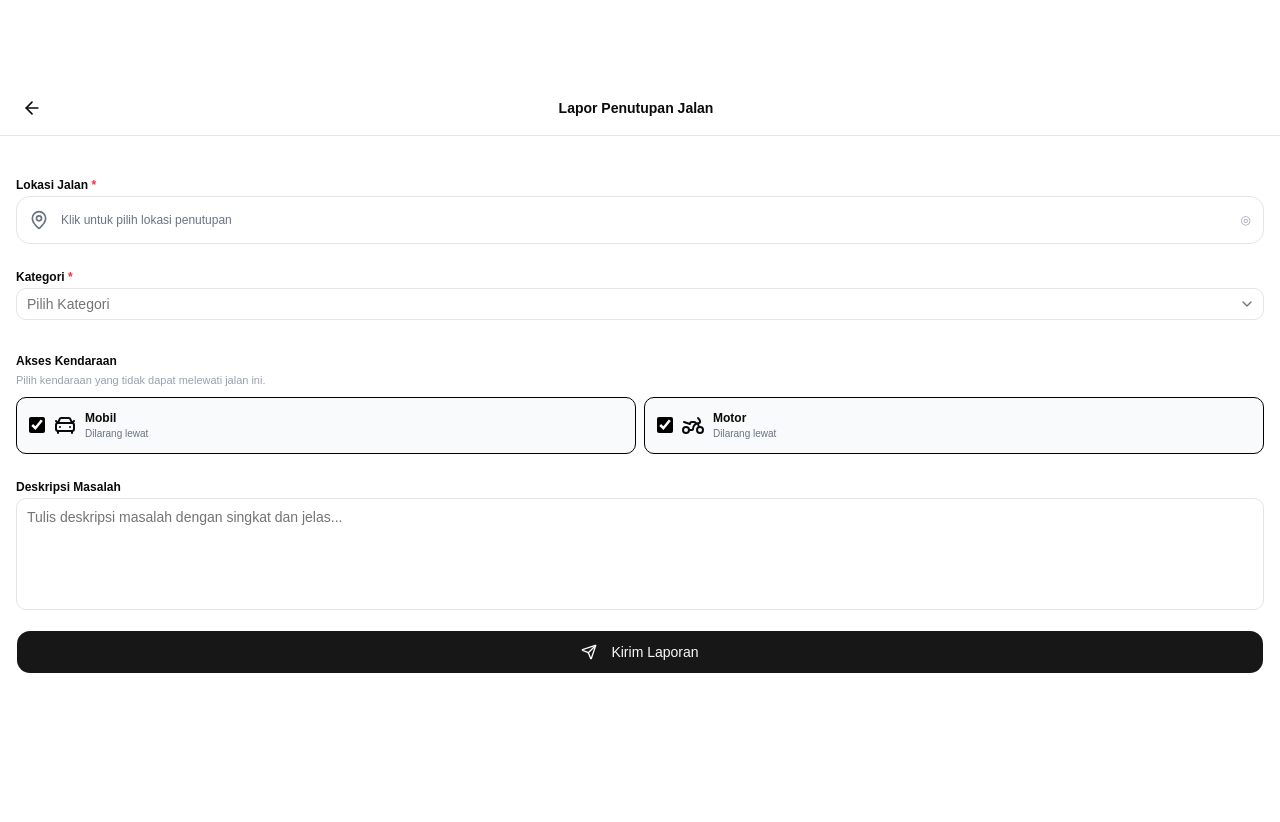
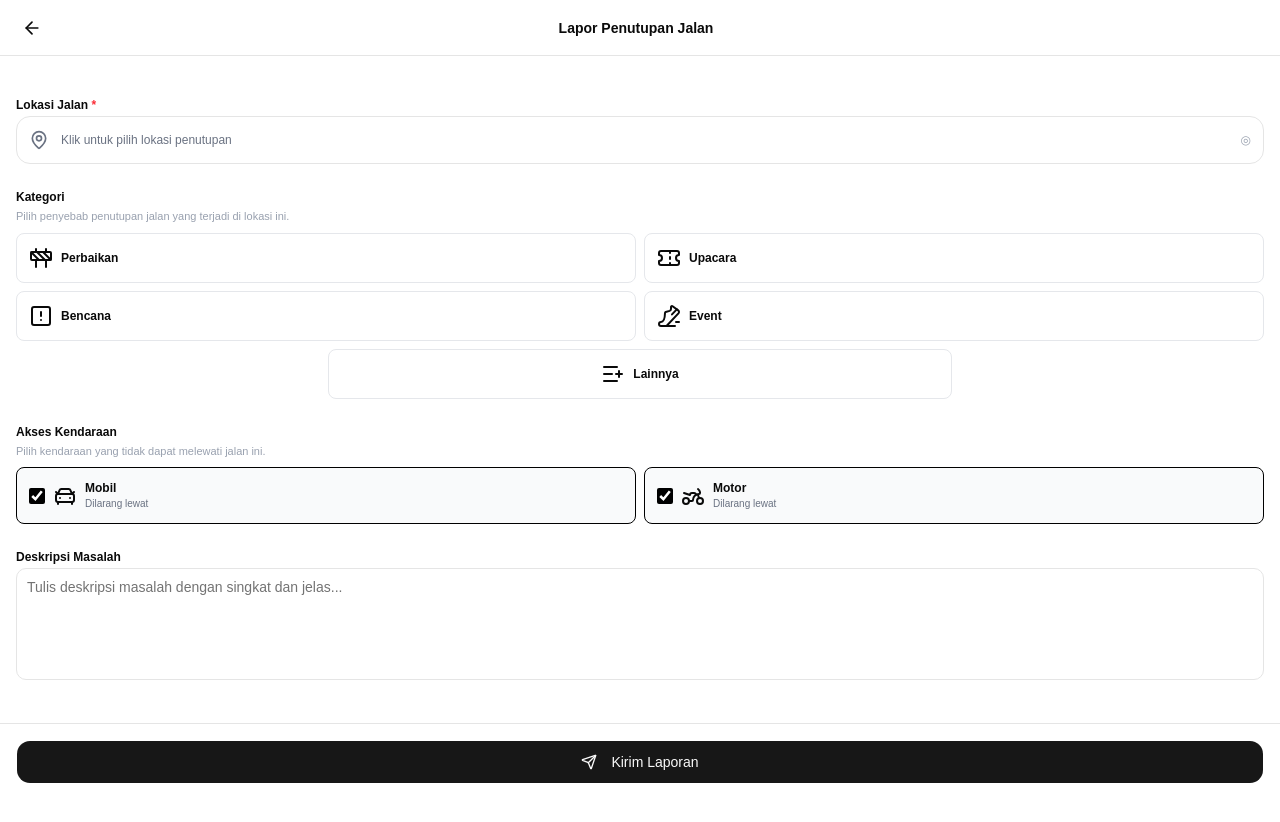
Before and after one commit to mogin-net/bali-street-info, a React (Vite) app in the folder web/: page / in a window 1280 px wide. Shown: the top 822 px of the page. After the commit the page ends 800 px from the top, so only its background shows below. Built offline with nearby package versions, Linux system fonts and the light colour scheme.

Commit message:
Different category select

```diff
--- a/web/src/App.tsx
+++ b/web/src/App.tsx
@@ -8,7 +8,7 @@ function App() {
 
   return (
     <>
-      <div className={"pt-20"}>
+      <div>
         <Routes>
           <Route path="/" element={<ReportPage />} />
         </Routes>
--- a/web/src/components/report/reportList.tsx
+++ b/web/src/components/report/reportList.tsx
@@ -1,14 +1,18 @@
-import { MapPin, Send, CarFront, Motorbike, RouteIcon } from "lucide-react";
+import {
+  MapPin,
+  Send,
+  CarFront,
+  Motorbike,
+  RouteIcon,
+  Construction,
+  Ticket,
+  SquareExclamationPoint,
+  SportShoe,
+  ListPlus,
+} from "lucide-react";
 import MapPreview from "./mapPreview";
 import { Button } from "../ui/button";
 import { Textarea } from "../ui/textarea";
-import {
-  Select,
-  SelectContent,
-  SelectItem,
-  SelectTrigger,
-  SelectValue,
-} from "../ui/select";
 import { Route } from "react-router-dom";
 import "./style.css";
 
@@ -33,9 +37,10 @@ const ReportList = ({
 }: ReportFormProps) => {
   return (
     <form
-      className="flex flex-1 flex-col gap-5 overflow-y-auto bg-white p-4"
+      className="flex min-h-0 flex-1 flex-col overflow-hidden bg-white"
       onSubmit={(event) => event.preventDefault()}
     >
+      <div className="flex min-h-0 flex-1 flex-col gap-5 overflow-y-auto p-4">
         {/* MAP PREVIEW */}
         <div className="space-y-2">
           {startPoint && endPoint && (
@@ -97,27 +102,95 @@ const ReportList = ({
 
         {/* KATEGORI */}
         <div className="space-y-2">
-        <label className="text-xs font-semibold">
-          Kategori <span className="text-red-500">*</span>
+          <div>
+            <label className="text-xs font-semibold">Kategori</label>
+
+            <p className="text-[11px] text-gray-400">
+              Pilih penyebab penutupan jalan yang terjadi di lokasi ini.
+            </p>
+          </div>
+
+          <div className="grid grid-cols-2 gap-2">
+            {/* PERBAIKAN */}
+            <label className="label_category">
+              <input
+                type="radio"
+                name="category"
+                value="perbaikan"
+                className="sr-only"
+              />
+
+              <Construction className="size-6 shrink-0" />
+
+              <span>
+                <span className="block text-xs font-semibold">Perbaikan</span>
+              </span>
             </label>
 
-        <Select>
-          <SelectTrigger className="h-11 w-full">
-            <SelectValue placeholder="Pilih Kategori" />
-          </SelectTrigger>
+            {/* UPACARA */}
+            <label className="label_category">
+              <input
+                type="radio"
+                name="category"
+                value="upacara"
+                className="sr-only"
+              />
 
-          <SelectContent>
-            <SelectItem value="perbaikan">Perbaikan</SelectItem>
+              <Ticket className="size-6 shrink-0" />
 
-            <SelectItem value="upacara">Upacara</SelectItem>
+              <span>
+                <span className="block text-xs font-semibold">Upacara</span>
+              </span>
+            </label>
 
-            <SelectItem value="bencana">Bencana</SelectItem>
+            {/* BENCANA */}
+            <label className="label_category">
+              <input
+                type="radio"
+                name="category"
+                value="bencana"
+                className="sr-only"
+              />
 
-            <SelectItem value="event">Event</SelectItem>
+              <SquareExclamationPoint className="size-6 shrink-0" />
 
-            <SelectItem value="lainnya">Lainnya</SelectItem>
-          </SelectContent>
-        </Select>
+              <span>
+                <span className="block text-xs font-semibold">Bencana</span>
+              </span>
+            </label>
+
+            {/* EVENT */}
+            <label className="label_category">
+              <input
+                type="radio"
+                name="category"
+                value="event"
+                className="sr-only"
+              />
+
+              <SportShoe className="size-6 shrink-0" />
+
+              <span>
+                <span className="block text-xs font-semibold">Event</span>
+              </span>
+            </label>
+
+            {/* LAINNYA */}
+            <label className="label_category col-span-2 mx-auto w-1/2 justify-center">
+              <input
+                type="radio"
+                name="category"
+                value="lainnya"
+                className="sr-only"
+              />
+
+              <ListPlus className="size-6 shrink-0" />
+
+              <span>
+                <span className="block text-xs font-semibold">Lainnya</span>
+              </span>
+            </label>
+          </div>
         </div>
 
         {/* AKSES KENDARAAN */}
@@ -132,7 +205,7 @@ const ReportList = ({
 
           <div className="grid grid-cols-2 gap-2">
             {/* MOBIL */}
-          <label className="flex cursor-pointer items-center gap-2 rounded-lg border p-3 has-[:checked]:border-black has-[:checked]:bg-gray-50">
+            <label className="label_accessibility_vehicle">
               <input
                 type="checkbox"
                 name="vehicle"
@@ -153,7 +226,7 @@ const ReportList = ({
             </label>
 
             {/* MOTOR */}
-          <label className="flex cursor-pointer items-center gap-2 rounded-lg border p-3 has-[:checked]:border-black has-[:checked]:bg-gray-50">
+            <label className="label_accessibility_vehicle">
               <input
                 type="checkbox"
                 name="vehicle"
@@ -185,15 +258,15 @@ const ReportList = ({
             className="min-h-28 resize-none"
           />
         </div>
+      </div>
 
+      <div className="shrink-0 border-t bg-white p-4">
         {/* TOMBOL KIRIM */}
-      <Button
-        type="submit"
-        className="h-11 w-full rounded-xl position:sticky bottom-0"
-      >
+        <Button type="submit" className="h-11 w-full rounded-xl">
           <Send className="mr-2 size-4" />
           Kirim Laporan
         </Button>
+      </div>
     </form>
   );
 };
--- a/web/src/components/report/style.css
+++ b/web/src/components/report/style.css
@@ -21,3 +21,18 @@
   border-color: #000;
   background-color: #f9fafb;
 }
+
+.label_accessibility_vehicle {
+  display: flex;
+  cursor: pointer;
+  align-items: center;
+  gap: 0.5rem;
+  border: 1px solid #e5e7eb;
+  padding: 0.75rem;
+  border-radius: 0.5rem;
+}
+
+.label_accessibility_vehicle:has(:checked) {
+  border-color: #000;
+  background-color: #f9fafb;
+}
```
Lines whose indentation alone changed are shown as unchanged.
